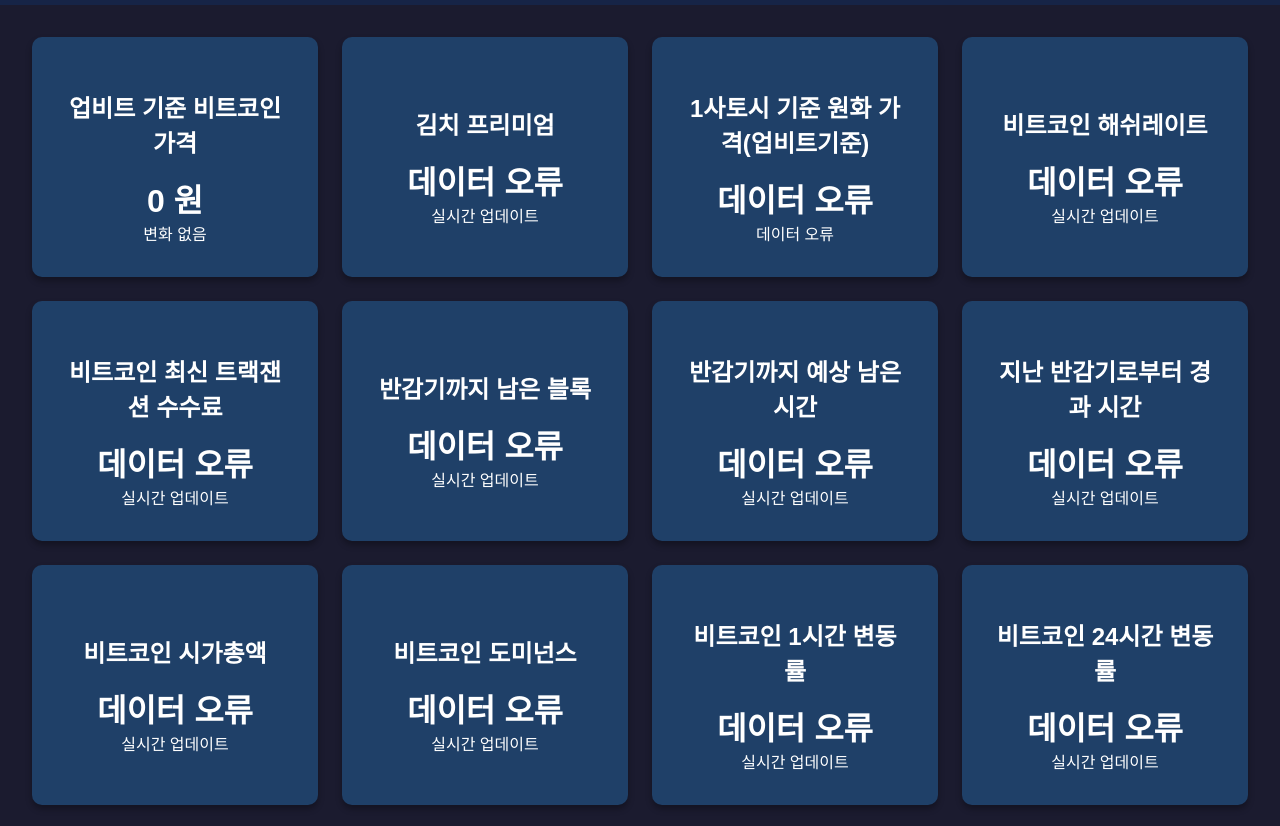
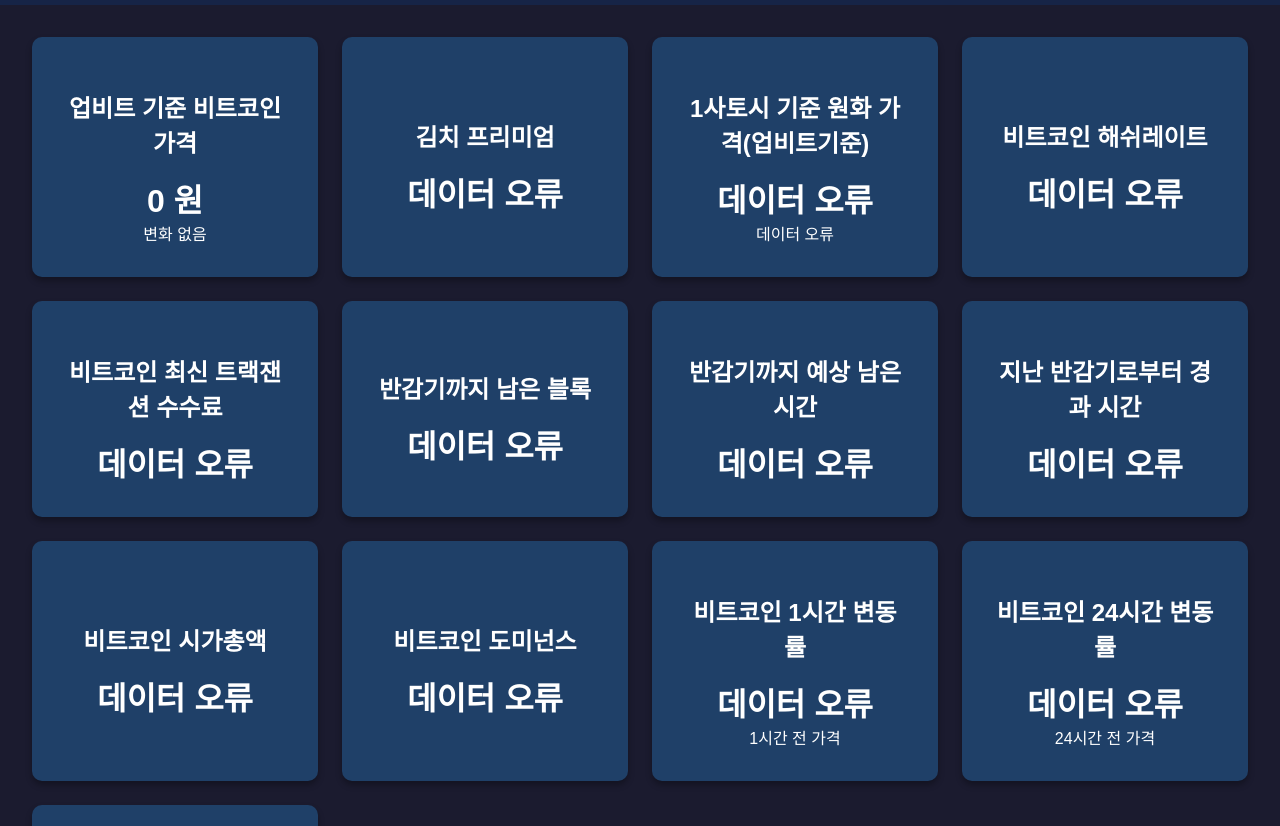
Before and after one commit to yprite/bitcoin-simple-information, a website: page public/index.html in a window 1280 px wide. Shown: the part 89-915 px from the top of the page. Drawn offline with nearby package versions, Linux system fonts and the light colour scheme; no server answers.

Commit message:
feat: 실시간 업데이트 라는 문구 제거
Signed-off-by: yprite <yprite@gmail.com>

```diff
--- a/public/index.html
+++ b/public/index.html
@@ -27,7 +27,7 @@
             <div class="cell">
                 <h2>김치 프리미엄</h2>
                 <div class="cell-value" id="kimchiPremium">-</div>
-                <div class="cell-change">실시간 업데이트</div>
+                <div class="cell-change"></div>
             </div>
             <div class="cell">
                 <h2>1사토시 기준 원화 가격(업비트기준)</h2>
@@ -37,12 +37,12 @@
             <div class="cell">
                 <h2>비트코인 해쉬레이트</h2>
                 <div class="cell-value" id="hashrate">-EH/s</div>
-                <div class="cell-change">실시간 업데이트</div>
+                <div class="cell-change"></div>
             </div>
             <div class="cell">
                 <h2>비트코인 최신 트랙잰션 수수료</h2>
                 <div class="cell-value" id="latestFee">-</div>
-                <div class="cell-change">실시간 업데이트</div>
+                <div class="cell-change"></div>
             </div>
             <!--<div class="cell">
                 <h2>현재 거래소 보유량</h2>
@@ -94,44 +94,44 @@
             <div class="cell">
                 <h2>반감기까지 남은 블록</h2>
                 <div class="cell-value" id="halvingBlocks">-</div>
-                <div class="cell-change">실시간 업데이트</div>
+                <div class="cell-change"></div>
             </div>
             <div class="cell">
                 <h2>반감기까지 예상 남은 시간</h2>
                 <div class="cell-value" id="halvingTime">-</div>
-                <div class="cell-change">실시간 업데이트</div>
+                <div class="cell-change"></div>
             </div>
             <div class="cell">
                 <h2>지난 반감기로부터 경과 시간</h2>
                 <div class="cell-value" id="halvingElapsed">-</div>
-                <div class="cell-change">실시간 업데이트</div>
+                <div class="cell-change"></div>
             </div>
             <div class="cell">
                 <h2>비트코인 시가총액</h2>
                 <div class="cell-value" id="marketCap">-</div>
-                <div class="cell-change">실시간 업데이트</div>
+                <div class="cell-change"></div>
             </div>
             <div class="cell">
                 <h2>비트코인 도미넌스</h2>
                 <div class="cell-value" id="btcDominance">-</div>
-                <div class="cell-change">실시간 업데이트</div>
+                <div class="cell-change" id="btcDominanceChange"></div>
             </div>
             <div class="cell">
                 <h2>비트코인 1시간 변동률</h2>
                 <div class="cell-value" id="priceChange1h">-</div>
-                <div class="cell-change">실시간 업데이트</div>
+                <div class="cell-change">1시간 전 가격</div>
             </div>
 
             <div class="cell">
                 <h2>비트코인 24시간 변동률</h2>
                 <div class="cell-value" id="priceChange24h">-</div>
-                <div class="cell-change">실시간 업데이트</div>
+                <div class="cell-change">24시간 전 가격</div>
             </div>
 
             <div class="cell">
                 <h2>비트코인 7일 변동률</h2>
                 <div class="cell-value" id="priceChange7d">-</div>
-                <div class="cell-change">실시간 업데이트</div>
+                <div class="cell-change">7일 전 가격</div>
             </div>
             <!-- <div class="cell">
                 <h2>비트코인 활성 노드 수</h2>
--- a/public/script.js
+++ b/public/script.js
@@ -513,9 +513,25 @@ async function fetchBitcoinDominance() {
         if (!response.ok) throw new Error("CoinGecko API 오류");
 
         const data = await response.json();
+
         const btcDominance = data.data.market_cap_percentage.btc; // 비트코인 도미넌스 (%)
+        const btcDominanceChange = data.data.market_cap_change_percentage_24h_usd;
+        console.log(btcDominanceChange);
 
         document.getElementById("btcDominance").textContent = `${btcDominance.toFixed(2)}%`;
+
+        const changeElement = document.getElementById("btcDominanceChange");
+
+        if (btcDominanceChange != 0) {
+
+            // 변동률 UI 적용 (색상 포함)
+            changeElement.textContent = `어제 대비 ${btcDominanceChange.toFixed(2)}%`;
+            // 양수일 때 lightgreen, 음수일 때 red로 설정
+            changeElement.style.color = btcDominanceChange >= 0 ? "lightgreen" : "red";
+        } else {
+            changeElement.textContent = "변화 없음";
+            changeElement.style.color = "inherit"; // 기본 색상으로 복원
+        }
 
         // 값이 갱신될 때 반짝이게 만들기
         flashUpdateEffect("btcDominance");
```
